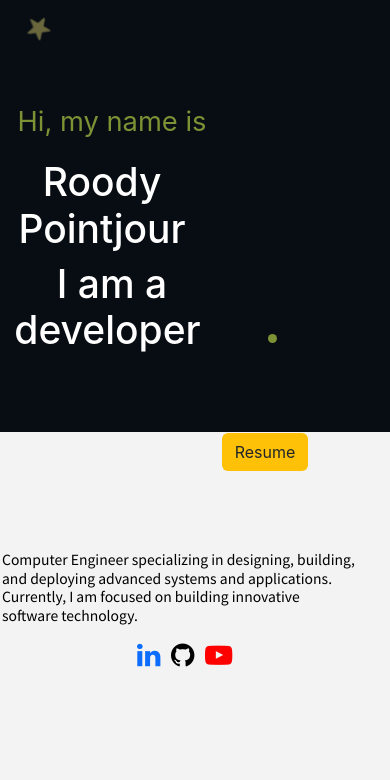
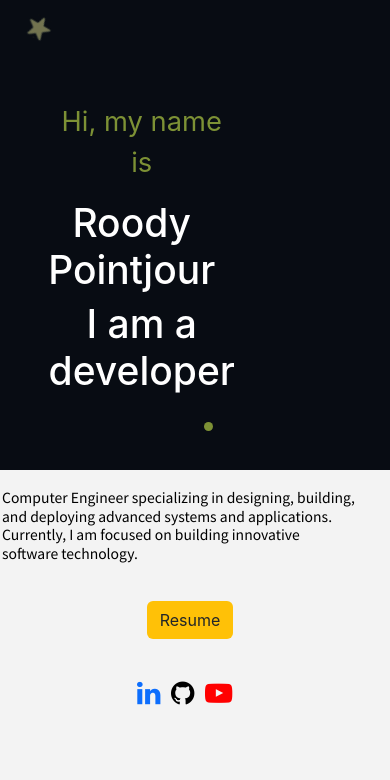
Before and after one commit to rpointjour/digital_business_card, a React (Create React App) app: page / in a window 390 px wide. Shown: the top 780 px of the page. Built offline with nearby package versions, Linux system fonts and the light colour scheme.

Commit message:
updated app summary and projects

```diff
--- a/src/Components/App/App.css
+++ b/src/Components/App/App.css
@@ -1,10 +1,3 @@
-.App-logo {
-  height: 15vmin;
-  pointer-events: none;
-  position:fixed;
-  mix-blend-mode:difference;
-  z-index: 300;
-}
 *{
   box-sizing: border-box;
 }
@@ -28,7 +21,14 @@
 }
 @media screen and (min-width:495px)
 {
-.App-header p{
+  .App-logo {
+    height: 15vmin;
+    pointer-events: none;
+    position:fixed;
+    mix-blend-mode:difference;
+    z-index: 300;
+  }
+  .App-header p{
   font-size:28px !important;
   color:rgb(125, 145, 53);
   position:relative;
@@ -53,7 +53,12 @@
 }
 @media screen and (max-width:494px)
 {
-.App-header h1{
+  .App-logo {
+    height: 15vmin;
+    pointer-events: none;
+    z-index: 300;
+  }
+  .App-header h1{
   font-size:10vw !important;
   color: white;
   position:relative;
@@ -146,12 +151,16 @@
   #resume{
     text-decoration: none;
     text-align: center;
+    position:relative;
+    top: 230px;
+    right:75px;
   }
   .App-summary{
     color:black;
     margin: 1px 100px;
     position:relative;
     right:30px;
+    bottom:100px;
   }
   .facts{
     padding-top:80px;
--- a/src/Components/StyleSheets/Projects.css
+++ b/src/Components/StyleSheets/Projects.css
@@ -4,7 +4,7 @@
   padding-top:250px;
 }
 #projects{
-  background-color: #080c13;
+  background-color: #187794;
 }
 
 @media screen and (min-width:495px)
```
